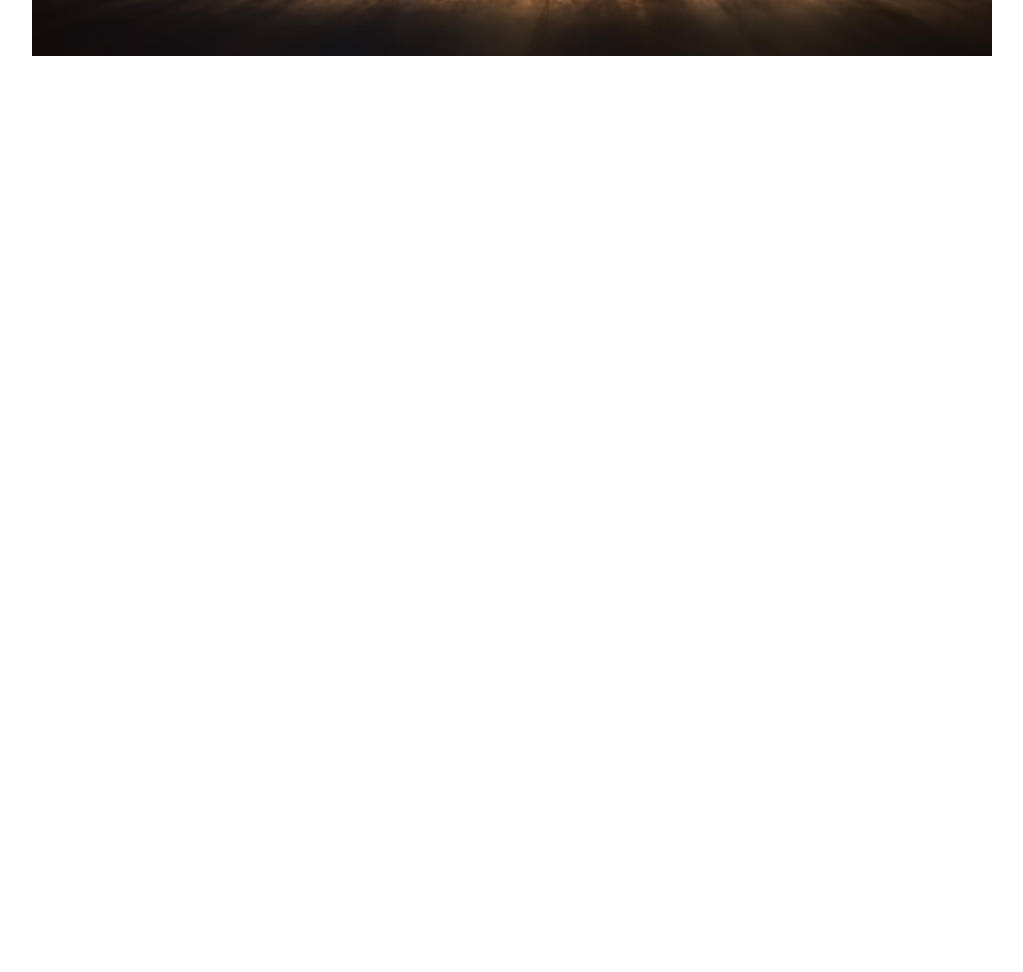
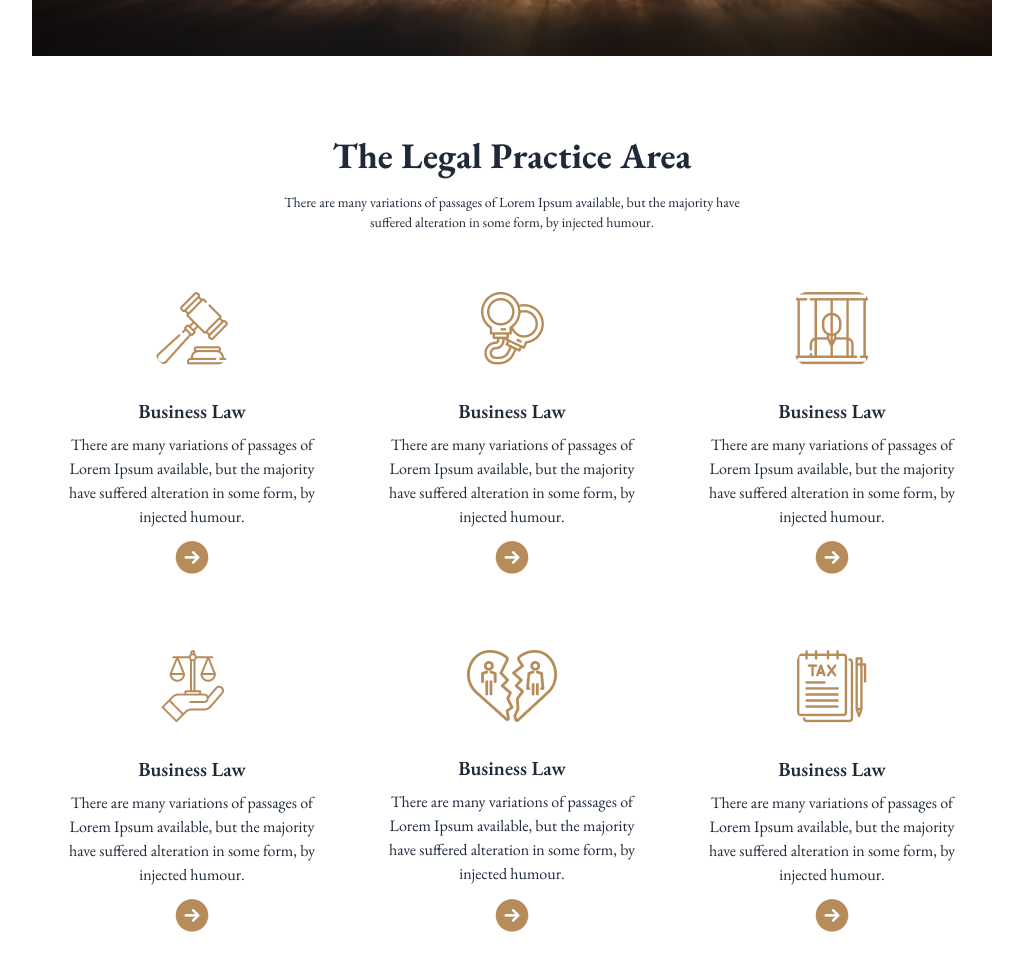
Before and after one commit to YousufOO7/legal-solution, a plain HTML site: page index.html in a window 1280 px wide. Shown: the part 552-1524 px from the top of the page, without its empty margins (128-1151 px from the left). Before the commit the page ends 800 px from the top, so only its background shows below. Drawn offline with nearby package versions, Linux system fonts and the light colour scheme.

Commit message:
added The Legal Practice Area

```diff
--- a/index.html
+++ b/index.html
@@ -103,7 +103,117 @@
     </header>
 
     <!-- Main section -->
-     <main></main>
+     <main class="md:mx-40">
+      <!-- The Legal Practice Area -->
+      <section class="my-20">
+        <!-- Text -->
+         <div class="text-center space-y-4">
+          <h2 class="text-4xl font-bold">The Legal Practice Area</h2>
+         <p class="text-sm w-2/4 mx-auto">There are many variations of passages of Lorem Ipsum available, but the majority have suffered alteration in some form, by injected humour.</p>
+         </div>
+
+         <!-- Card -->
+          <div class="grid grid-cols-1 md:grid-cols-2 lg:grid-cols-3 mt-5">
+            <!-- card 1 -->
+            <div class="card  hover:border hover:bg-gradient-to-b from-blue-50 to-white">
+              <figure class="px-10 pt-10">
+                <img
+                  src="./images/business.png"
+                  alt="Shoes"
+                  class="rounded-xl" />
+              </figure>
+              <div class="card-body items-center text-center">
+                <h2 class="card-title">Business Law</h2>
+                <p>There are many variations of passages of Lorem Ipsum available, but the majority have suffered alteration in some form, by injected humour.</p>
+                <div class="card-actions">
+                  <img src="./images/Frame.png" alt="">
+                </div>
+              </div>
+            </div>
+             <!-- card 2 -->
+             <div class="card  hover:border hover:bg-gradient-to-b from-blue-50 to-white">
+              <figure class="px-10 pt-10">
+                <img
+                  src="./images/criminal.png"
+                  alt="Shoes"
+                  class="rounded-xl" />
+              </figure>
+              <div class="card-body items-center text-center">
+                <h2 class="card-title">Business Law</h2>
+                <p>There are many variations of passages of Lorem Ipsum available, but the majority have suffered alteration in some form, by injected humour.</p>
+                <div class="card-actions">
+                  <img src="./images/Frame.png" alt="">
+                </div>
+              </div>
+            </div>
+             <!-- card 3 -->
+             <div class="card  hover:border hover:bg-gradient-to-b from-blue-50 to-white">
+              <figure class="px-10 pt-10">
+                <img
+                  src="./images/child.png"
+                  alt="Shoes"
+                  class="rounded-xl" />
+              </figure>
+              <div class="card-body items-center text-center">
+                <h2 class="card-title">Business Law</h2>
+                <p>There are many variations of passages of Lorem Ipsum available, but the majority have suffered alteration in some form, by injected humour.</p>
+                <div class="card-actions">
+                  <img src="./images/Frame.png" alt="">
+                </div>
+              </div>
+            </div>
+             <!-- card 4 -->
+             <div class="card  hover:border hover:bg-gradient-to-b from-blue-50 to-white">
+              <figure class="px-10 pt-10">
+                <img
+                  src="./images/education.png"
+                  alt="Shoes"
+                  class="rounded-xl" />
+              </figure>
+              <div class="card-body items-center text-center">
+                <h2 class="card-title">Business Law</h2>
+                <p>There are many variations of passages of Lorem Ipsum available, but the majority have suffered alteration in some form, by injected humour.</p>
+                <div class="card-actions">
+                  <img src="./images/Frame.png" alt="">
+                </div>
+              </div>
+            </div>
+             <!-- card 5 -->
+             <div class="card  hover:border hover:bg-gradient-to-b from-blue-50 to-white">
+              <figure class="px-10 pt-10">
+                <img
+                  src="./images/divorce.png"
+                  alt="Shoes"
+                  class="rounded-xl" />
+              </figure>
+              <div class="card-body items-center text-center">
+                <h2 class="card-title">Business Law</h2>
+                <p>There are many variations of passages of Lorem Ipsum available, but the majority have suffered alteration in some form, by injected humour.</p>
+                <div class="card-actions">
+                  <img src="./images/Frame.png" alt="">
+                </div>
+              </div>
+            </div>
+             <!-- card 6 -->
+             <div class="card  hover:border hover:bg-gradient-to-b from-blue-50 to-white">
+              <figure class="px-10 pt-10">
+                <img
+                  src="./images/tax.png"
+                  alt="Shoes"
+                  class="rounded-xl" />
+              </figure>
+              <div class="card-body items-center text-center">
+                <h2 class="card-title">Business Law</h2>
+                <p>There are many variations of passages of Lorem Ipsum available, but the majority have suffered alteration in some form, by injected humour.</p>
+                <div class="card-actions">
+                  <img src="./images/Frame.png" alt="">
+                </div>
+              </div>
+            </div>
+          </div>
+      </section>
+
+     </main>
 
      <!-- footer section -->
       <footer></footer>
```
